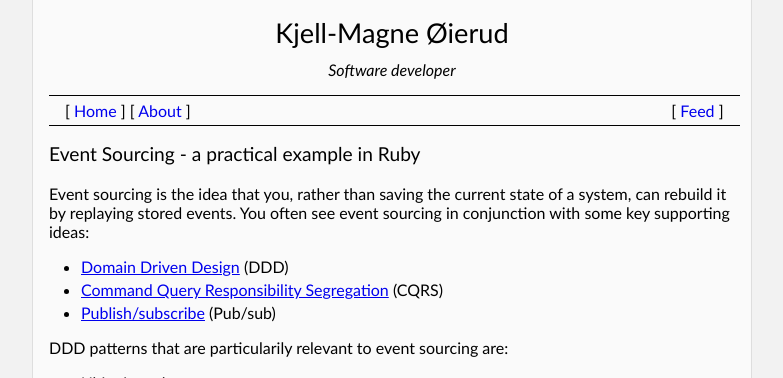
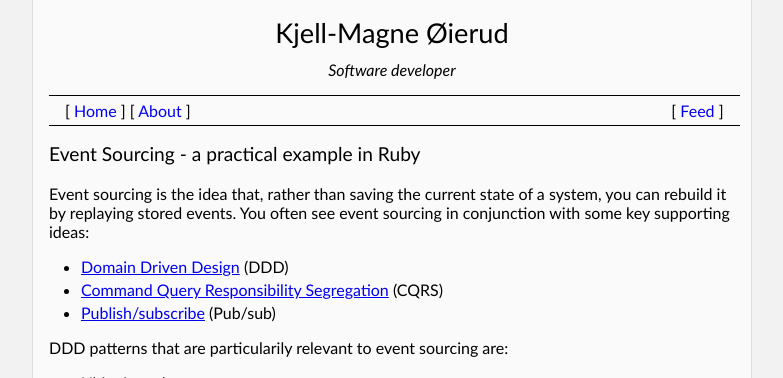
Before and after one commit to kjellm/kjellm.github.com, a Jekyll site: the page built from event.markdown, in a window 1280 px wide and 900 px high. Shown: the top 378 px of the window, without its empty margins (248-1031 px from the left). Built offline with Jekyll 4.4.1, drawn with Linux system fonts in a browser that asks for light colours.

```diff
--- a/event.markdown
+++ b/event.markdown
@@ -10,8 +10,8 @@ title: Event Sourcing - a practical example in Ruby
 [pubsub]: https://en.wikipedia.org/wiki/Publish–subscribe_pattern
 [crud]: https://en.wikipedia.org/wiki/Create,_read,_update_and_delete
 
-Event sourcing is the idea that you, rather than saving the current
-state of a system, can rebuild it by replaying stored events. You
+Event sourcing is the idea that, rather than saving the current
+state of a system, you can rebuild it by replaying stored events. You
 often see event sourcing in conjunction with some key supporting
 ideas:
 
```
